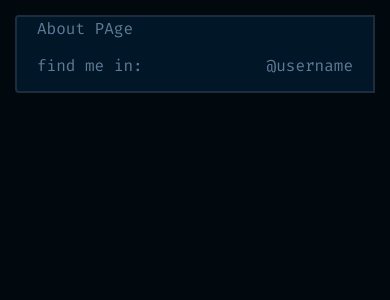
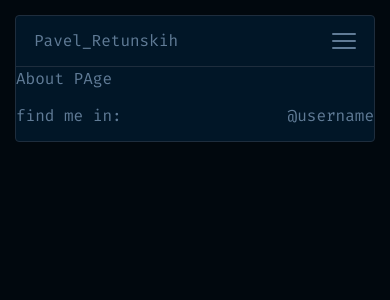
Before and after one commit to Pavel-Retunskih/portfolionext, a Next.js app: page /about_me in a window 390 px wide. Shown: the top 300 px of the page. Built offline with nearby package versions, Linux system fonts and the light colour scheme.

Commit message:
add mobile menu

```diff
--- a/src/app/layout.tsx
+++ b/src/app/layout.tsx
@@ -3,8 +3,9 @@ import { Fira_Code } from "next/font/google";
 import "./globals.css";
 import {Header} from "@/widgets/Header/Header";
 import {Footer} from "@/widgets/Footer/Footer";
-import {ReactNode} from "react";
+import {ReactNode, useState} from "react";
 import { Analytics } from "@vercel/analytics/react"
+import {MobileMenu} from "@/widgets/MobileMenu/MobileMenu";
 
 const firaCode = Fira_Code({
   variable: "--firaCode",
@@ -16,6 +17,7 @@ export default function RootLayout({
 }: Readonly<{
   children: ReactNode;
 }>) {
+const [open, setOpen] = useState<boolean>(false);
   return (
     <html lang="en">
       <body
@@ -23,10 +25,11 @@ export default function RootLayout({
       >
       <Analytics/>
       <div className={'flex items-center justify-center'}>
-        <div className={'m-[15px] max-w-[1782px] w-full md:m-[70px]  border-2 border-lines bg-primary-blue' +
-            ' rounded-s px-5'}>
+        <div className={'m-[15px] max-w-[1782px] w-full md:m-[70px]  border border-lines bg-primary-blue' +
+            ' rounded'}>
           <Header/>
-          {children}
+          <MobileMenu setIsOpen={setOpen} isOpen={open}/>
+          {!open && children}
           <Footer/>
         </div>
       </div>
--- /dev/null
+++ b/src/components/Burger.tsx
@@ -0,0 +1,21 @@
+'use client'
+
+export function Burger({isOpen, setIsOpen}:{isOpen:boolean, setIsOpen:()=>void}) {
+
+  return (
+      <button onClick={()=>setIsOpen()} className={'flex flex-col justify-center items-center'}>
+        <span className={`bg-secondary-grey block transition-all duration-300 ease-out
+                    h-[2px] w-6 rounded-sm ${isOpen ?
+            'rotate-45 translate-y-[7px]' : ''
+        }`}></span>
+        <span className={`bg-secondary-grey block transition-all duration-300 ease-out
+                    h-[2px] w-6 rounded-sm my-[5px] ${isOpen ?
+            'opacity-0' : 'opacity-100'
+        }`}></span>
+        <span className={`bg-secondary-grey block transition-all duration-300 ease-out
+                    h-[2px] w-6 rounded-sm ${isOpen ?
+            '-rotate-45 -translate-y-[7px]' : ' '
+        }`}></span>
+      </button>
+  )
+}
--- /dev/null
+++ b/src/widgets/MobileMenu/MobileMenu.tsx
@@ -0,0 +1,30 @@
+'use client'
+import {Burger} from "@/components/Burger";
+import {Dispatch, SetStateAction} from "react";
+import Link from "next/link";
+
+export function MobileMenu({isOpen, setIsOpen}:{isOpen:boolean, setIsOpen: Dispatch<SetStateAction<boolean>>}) {
+
+  const handleClick = () => {
+    setIsOpen((isOpen)=>!isOpen)
+  }
+
+  return (
+      <div className={'flex flex-col w-full max-w-screen-md border-b border-b-lines md:hidden'}>
+        <div className={'flex justify-between items-center h-[50px] p-[18px] z-40'}>
+          <span>Pavel_Retunskih</span>
+          <Burger isOpen={isOpen} setIsOpen={handleClick}/>
+        </div>
+
+    {isOpen && <div className={' w-[94%] h-full mx-auto bg-primary-blue mt-[55px] flex' +
+        ' flex-col gap-[35px]' +
+        ' items-center'}>
+      <ul>
+        <li><Link href="/hello">_hello</Link></li>
+        <li><Link href="/about_me">_about-me</Link></li>
+        <li><Link href="/projects">_projects</Link></li>
+        <li><Link href="/contact_me">_contact-me</Link></li>
+      </ul>
+    </div>}
+  </div>)
+}
```
